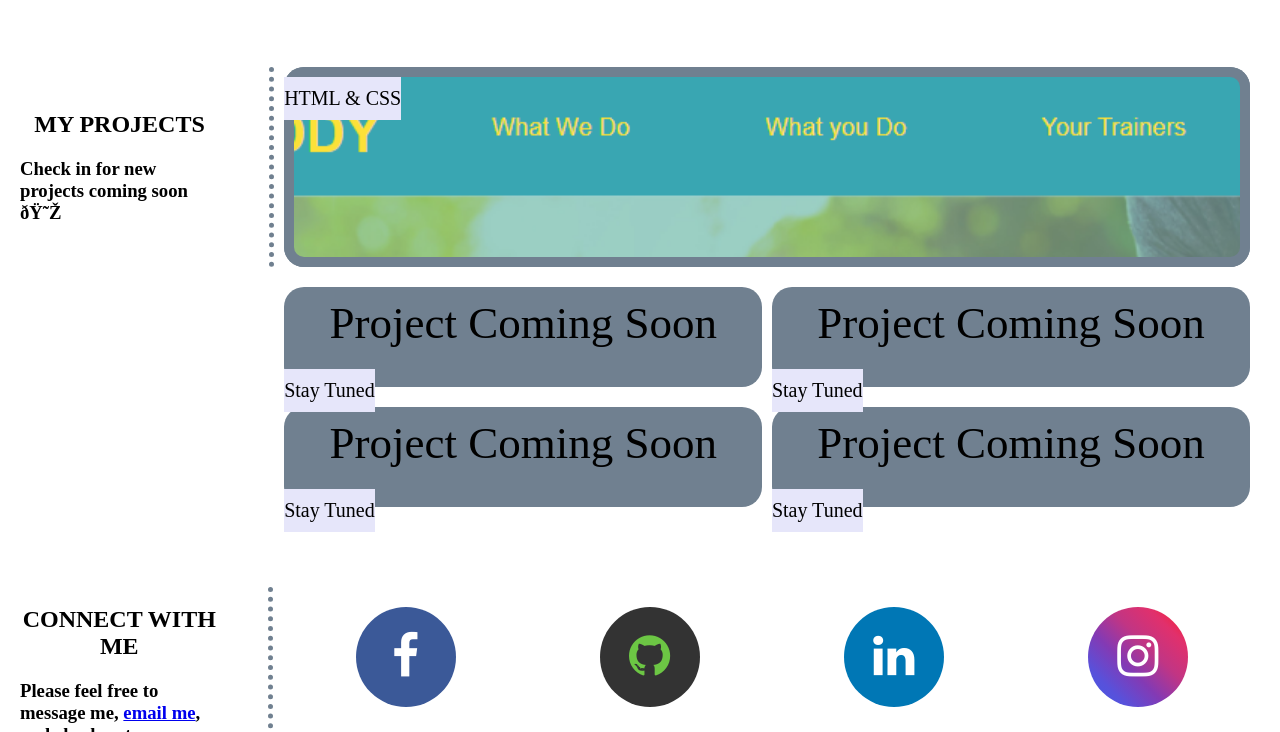
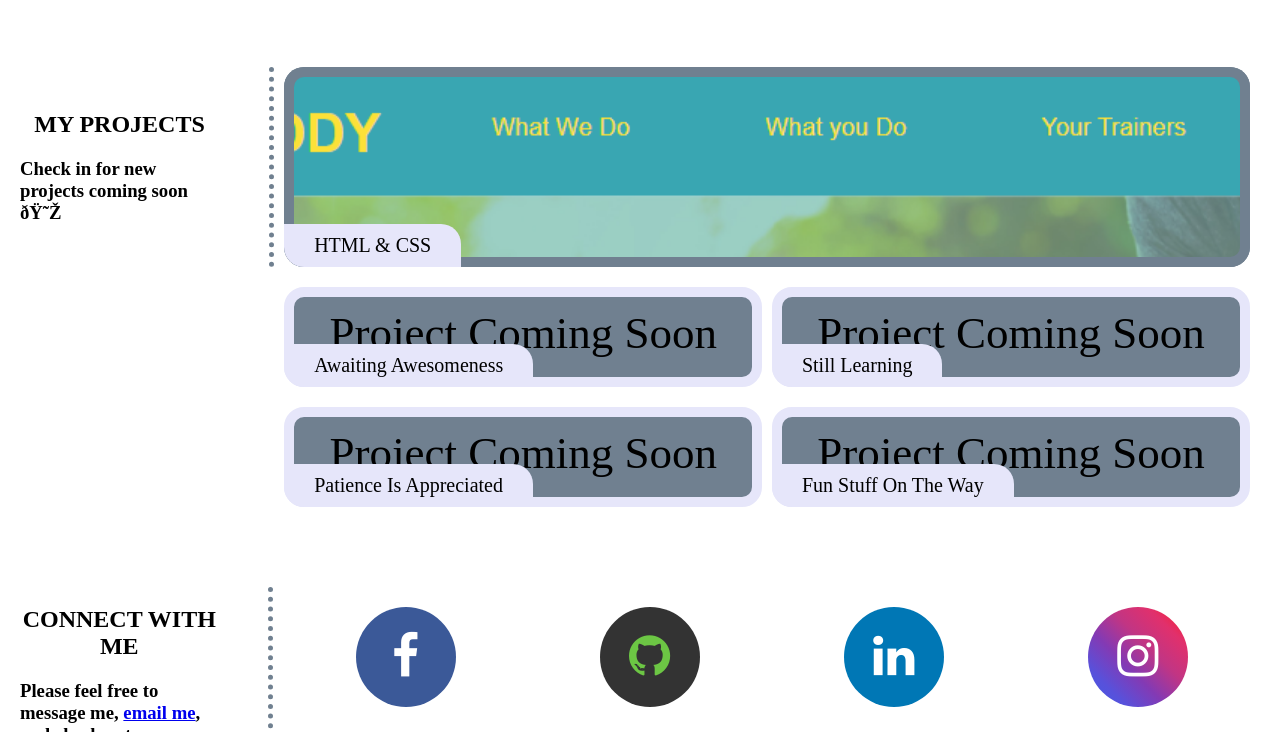
Before and after one commit to EACrook/EACrook.github.io, a plain HTML site: page index.html in a window 1280 px wide. Shown: the part 644-1376 px from the top of the page. Drawn offline with Linux system fonts and the light colour scheme.

Commit message:
hover aspect over projects

```diff
--- a/assets/css/style.css
+++ b/assets/css/style.css
@@ -51,10 +51,6 @@ h1, h2 {
 }
 
 /* -------------------INTRO SECTION ------------------- */
-
-.intro-section {
-
-}
 
 .intro-section {
     margin-top: 47px;
@@ -175,6 +171,10 @@ h1, h2 {
 
 }
 
+.project1:hover {
+    opacity: 0.8;
+}
+
 .project1 img {
     align-items: center;
     margin: 0;
@@ -197,6 +197,11 @@ h1, h2 {
     height: 100px;
     width: 49.5%;
     border-radius: 20px;
+    border: 10px solid lavender;
+}
+
+.project2:hover, .project3:hover, .project4:hover, .project5:hover {
+    opacity:0.4;
 }
 
 .text-box {
@@ -204,8 +209,22 @@ h1, h2 {
     color: black;
     font-size: 20px;
     position: absolute;
+    margin-top: -25px;
+    margin-left: -10px;
+    border-radius: 0 20px;
+    padding: 0 30px;
+}
 
+.proj1-text-box {
+    background-color: lavender;
+    color: black;
+    font-size: 20px;
+    position: absolute;
+    margin-top: -47px;
+    border-radius: 0 20px;
+    padding: 0 30px;
 }
+
 
 /*------LET'S CONNECT ------*/
 .connect {
--- a/index.html
+++ b/index.html
@@ -75,38 +75,37 @@
 
             <div class="proj-container">
                 <div class="project1">
-                    <div class="text-box">
-                        <p>HTML & CSS</p>
-                    </div>
                     <a href="https://eacrook.github.io/run-buddy/" target="_blank">
                         <img src="assets/images/run-buddy-snip.PNG" alt="most recent project" />
                     </a>
-
+                    <div class="proj1-text-box">
+                        <p>HTML & CSS</p>
+                    </div>
                 </div>
                 <div class="subprojects">
 
                     <div class="project2">
                         <p>project coming soon</p>
                         <div class="text-box">
-                            <p>Stay tuned</p>
+                            <p>Awaiting Awesomeness</p>
                         </div>
                     </div>
                     <div class="project3">
                         <p>project coming soon</p>
                         <div class="text-box">
-                            <p>Stay tuned</p>
+                            <p>Still learning</p>
                         </div>
                     </div>
                     <div class="project4">
                         <p>project coming soon</p>
                         <div class="text-box">
-                            <p>Stay tuned</p>
+                            <p>Patience is appreciated</p>
                         </div>
                     </div>
                     <div class="project5">
                         <p>project coming soon</p>
                         <div class="text-box">
-                            <p>Stay tuned</p>
+                            <p>Fun stuff on the way</p>
                         </div>
                     </div>
 
```
